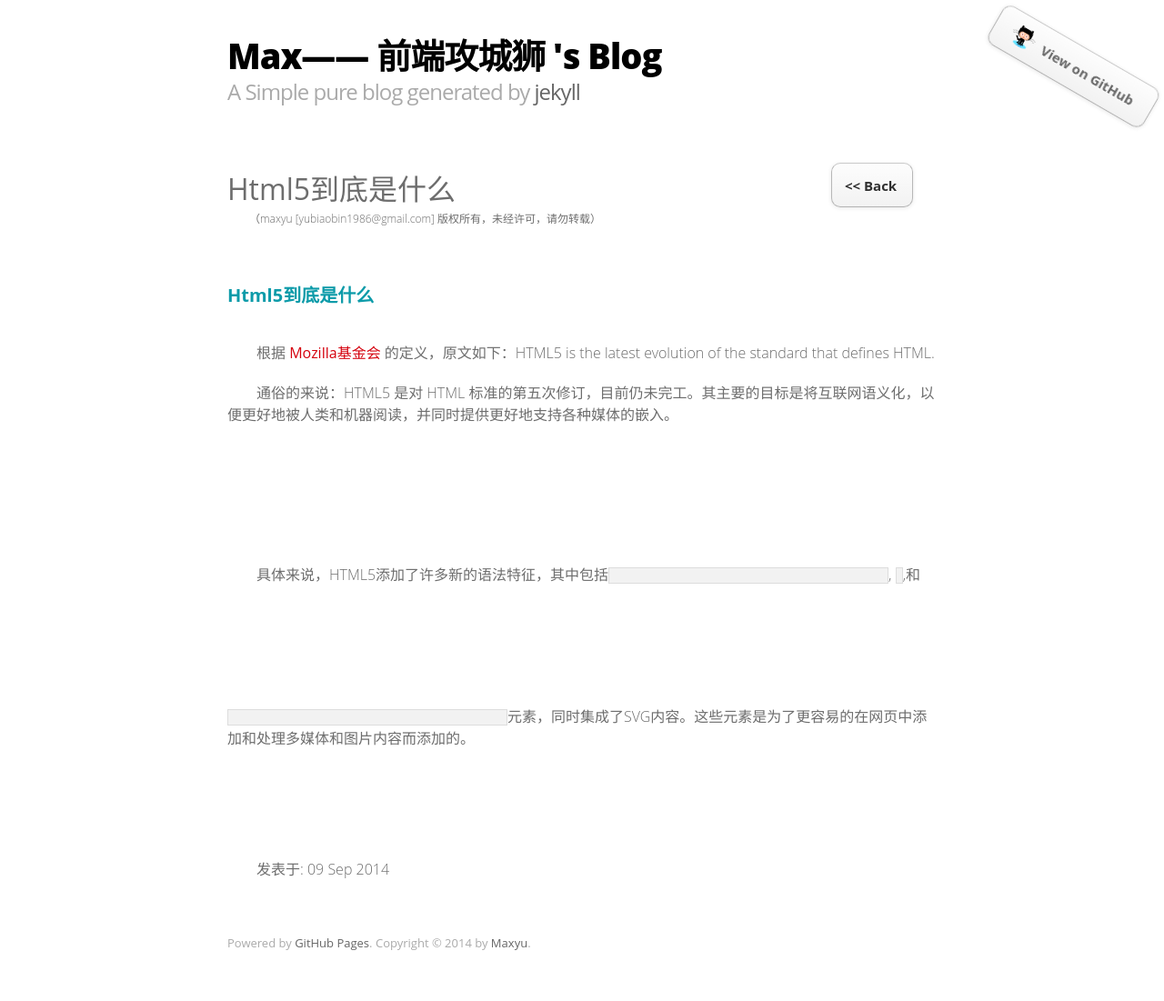
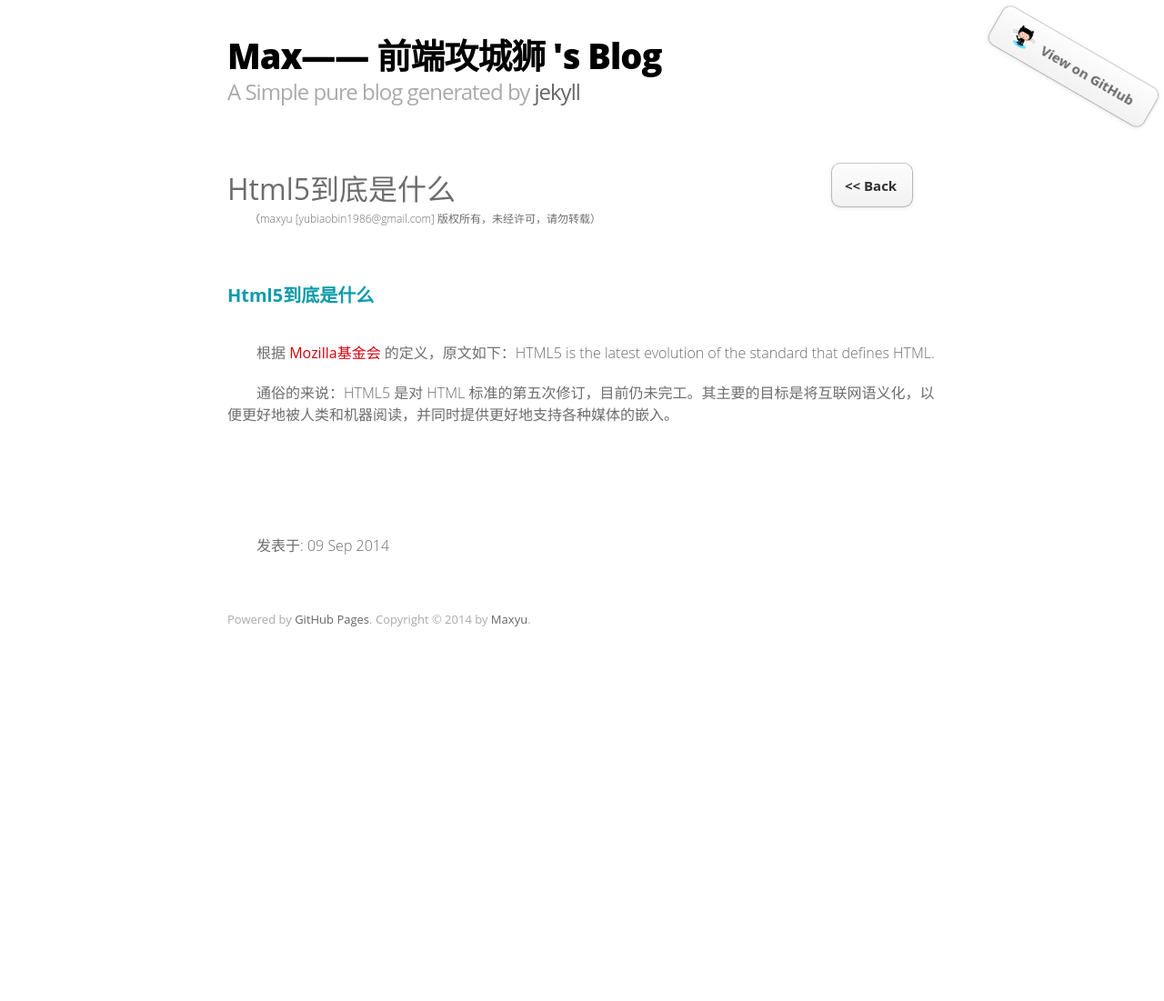
Before and after one commit to yubiaobin/yubiaobin.github.io, a Jekyll site: the page built from _posts/2014-09-09-html5-defined.html, in a window 1280 px wide. Shown: the whole page at 91% size. Built offline with Jekyll 4.4.1, drawn with Linux system fonts in a browser that asks for light colours; comment, search, counter and statistics services are not loaded; after the commit the page ends 900 px from its top, so only the background shows below that.

Commit message:
modified the html5 blog

```diff
--- a/_posts/2014-09-09-html5-defined.html
+++ b/_posts/2014-09-09-html5-defined.html
@@ -12,8 +12,8 @@ title : Html5到底是什么
 <p>通俗的来说：HTML5 是对 HTML 标准的第五次修订，目前仍未完工。其主要的目标是将互联网语义化，以便更好地被人类和机器阅读，并同时提供更好地支持各种媒体的嵌入。</p>
 
 
-
-<p>具体来说，HTML5添加了许多新的语法特征，其中包括<code><video></code>, <code><audio></code>,和<code><canvas></code>元素，同时集成了SVG内容。这些元素是为了更容易的在网页中添加和处理多媒体和图片内容而添加的。</p>
+<!--
+<p>具体来说，HTML5添加了许多新的语法特征，其中包括<code><video></code>, <code><audio></code>,和<code><canvas></code>元素，同时集成了SVG内容。这些元素是为了更容易的在网页中添加和处理多媒体和图片内容而添加的。</p> -->
 
 <!--
 <p>具体来说，HTML5添加了许多新的语法特征，其中包括<pre><video></pre>, <pre><audio></pre>,和<pre><canvas></pre>元素，同时集成了SVG内容。这些元素是为了更容易的在网页中添加和处理多媒体和图片内容而添加的。</p>
```
